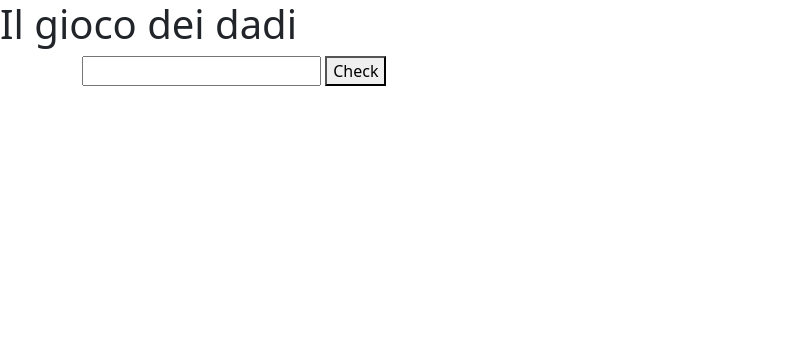
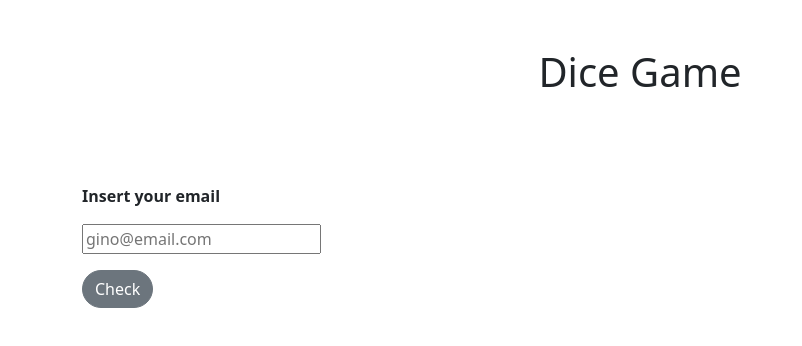
Before and after one commit to casalaspro/js-mail-dadi, a plain HTML site: page index.html in a window 1280 px wide. Shown: the whole page, without its empty margins (0-802 px from the left). Drawn offline with nearby package versions, Linux system fonts and the light colour scheme.

Commit message:
ADD - style to input and targeted button inside the DOM

```diff
--- a/index.html
+++ b/index.html
@@ -10,16 +10,19 @@
 <body>
 
   <header>
-    <h1>Il gioco dei dadi</h1>
+    <h1 class="text-center my-5">Dice Game</h1>
   </header>
 
   <main>
-    <div class="container">
-      <section class="access">
-        <input type="email" name="email" id="email">
-        <button class="button btn-secondary">Check</button>
-      </section>
-    </div>
+
+    <section class="access py-4">
+      <div class="container">
+        <label class="d-block my-3 fw-bold" for="email">Insert your email</label>
+        <input class="d-block my-3" type="email" name="email" id="email" placeholder="gino@email.com">
+        <button class="check_btn btn btn-large rounded-pill btn-secondary d-block my-3">Check</button>
+      </div>
+    </section>
+
   </main>
 
 
--- a/js/app.js
+++ b/js/app.js
@@ -25,6 +25,12 @@ Consigli del giorno:
 // creare un input per l mail
 // creare un bottone per inviare il dato e farlo analizzare
 // mettere un eventListener sul pulsante
+let checkBtnElementDOM = document.querySelector('.check_btn');
+checkBtnElementDOM.addEventListener('click', function(){
+
+})
+// test elemento bottone
+console.dir(checkBtnElementDOM);
 // recuperare il valore inserito
 // fare un array con diverse mail
 // fare una variabile che contenga il valore inserito dall'utente
```
